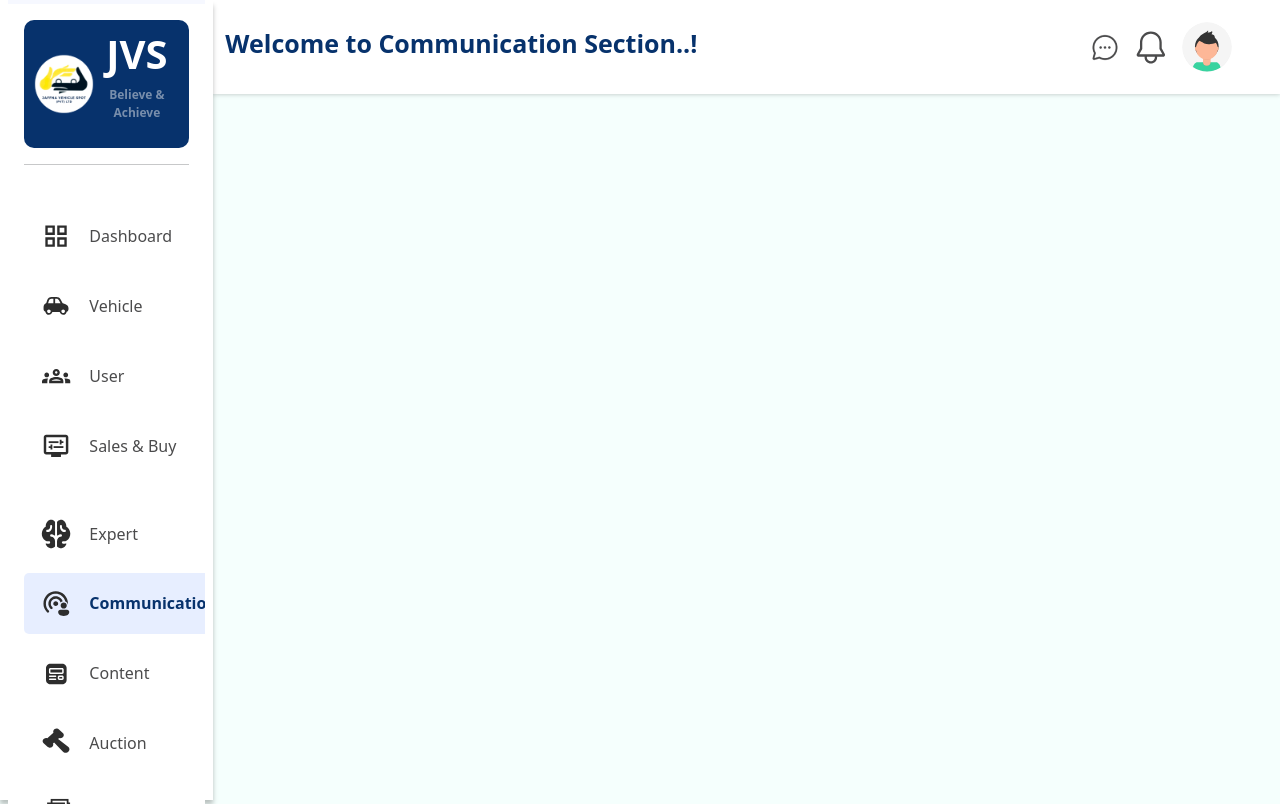
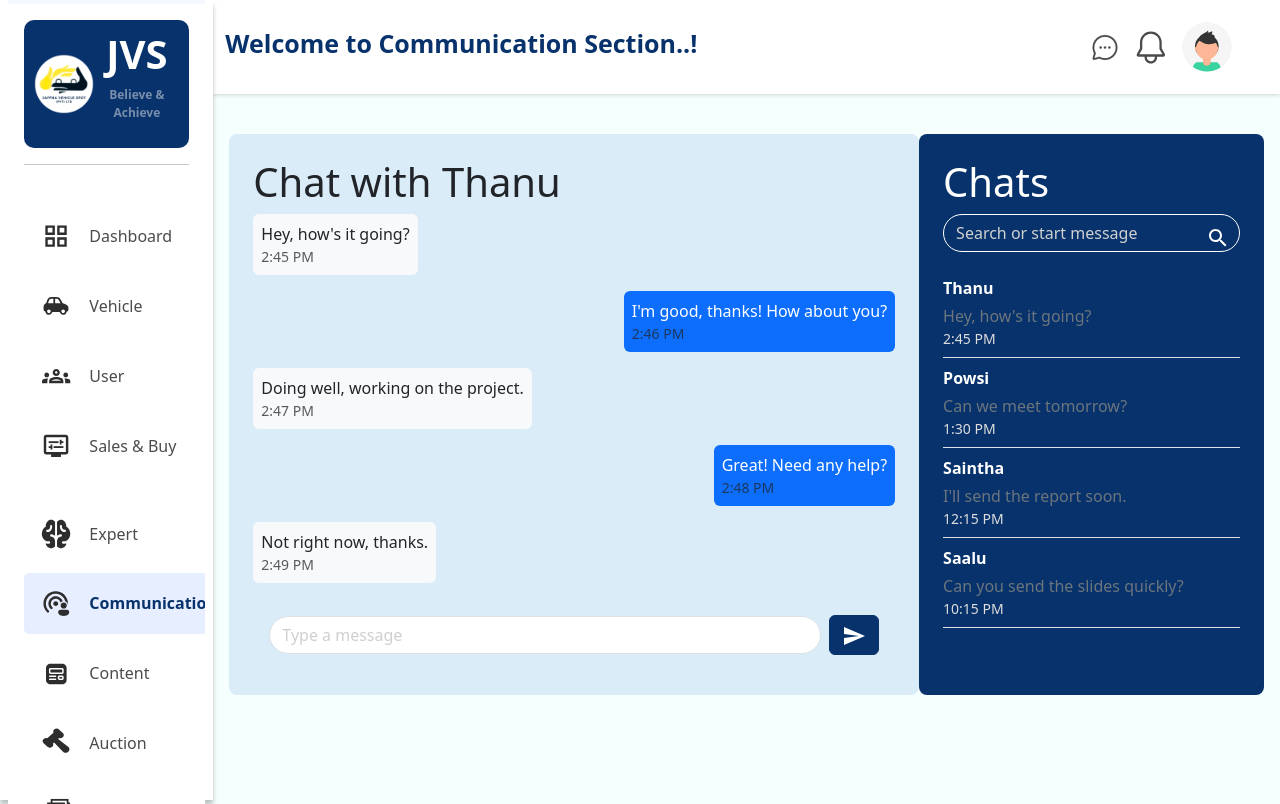
Before and after one commit to Powsihan/JVS-Project-Frontend, a Next.js app: page /admin/communication in a window 1280 px wide. Built offline with nearby package versions, Linux system fonts and the light colour scheme.

Commit message:
admin communication frontend

```diff
--- /dev/null
+++ b/src/pages/admin/communication/MessageInput.js
@@ -0,0 +1,32 @@
+import SendIcon from "@mui/icons-material/Send";
+import { useState } from "react";
+
+const MessageInput = ({ onSend }) => {
+  const [message, setMessage] = useState("");
+
+  const handleSend = () => {
+    if (message.trim()) {
+      onSend(message);
+      setMessage("");
+    }
+  };
+
+  return (
+    <div className="message-input-container p-3 d-flex align-items-center" style={{ backgroundColor: "#DBECF9"}}>
+      <input
+        type="text"
+        className="form-control rounded-pill"
+        placeholder="Type a message"
+        value={message}
+        onChange={(e) => setMessage(e.target.value)}
+        onKeyPress={(e) => e.key === 'Enter' && handleSend()}
+        style={{ flex: 1 }}
+      />
+      <button className="btn btn-primary rounded-pill ms-2" onClick={handleSend}>
+        <SendIcon />
+      </button>
+    </div>
+  );
+};
+
+export default MessageInput;
--- /dev/null
+++ b/src/pages/admin/communication/communication.css
@@ -0,0 +1,41 @@
+.box-2 {
+    background-color: #07326C;
+    border-radius: 8px;
+    max-height: 80vh;
+    overflow-y: auto;
+    color: white;
+}
+
+.box-2 h1 {
+    color: white;
+}
+
+.box-2 .text-secondary {
+    color: #d1d1d1;
+}
+    .box-2 .form-control {
+        background-color: #07326C;
+        color: white;
+        border: 1px solid white;
+    }
+
+    .box-2 .form-control::placeholder {
+        color: #d1d1d1;
+    }
+
+    .box-2 .text-muted {
+        color: #dddddd !important;
+    }
+
+    .search-icon {
+        right: 10px;
+        top: 10px;
+        position: absolute;
+    }
+
+    .box-1 {
+        background-color: #DBECF9;
+        border-radius: 8px;
+        max-height: 80vh;
+        overflow-y: auto;
+    }
--- a/src/pages/admin/communication/index.js
+++ b/src/pages/admin/communication/index.js
@@ -1,9 +1,50 @@
-import Adminlayout from '@/src/layouts/Adminlayout'
+import Adminlayout from '@/src/layouts/Adminlayout';
 import Cookies from 'js-cookie';
-import React, { useEffect, useState } from 'react'
+import React, { useEffect, useState } from 'react';
+import SearchIcon from "@mui/icons-material/Search";
+import "./communication.css";
+import MessageInput from './MessageInput';
 
-const index = () => {
+
+
+// Mock chat data
+const mockChats = [
+  {
+    name: "Thanu",
+    message: "Hey, how's it going?",
+    timestamp: "2:45 PM",
+  },
+  {
+    name: "Powsi",
+    message: "Can we meet tomorrow?",
+    timestamp: "1:30 PM",
+  },
+  {
+    name: "Saintha",
+    message: "I'll send the report soon.",
+    timestamp: "12:15 PM",
+  },
+  {
+    name: "Saalu",
+    message: "Can you send the slides quickly?",
+    timestamp: "10:15 PM",
+  },
+];
+
+// Mock message history for a selected person
+const mockMessageHistory = [
+  { sender: "Thanu", message: "Hey, how's it going?", timestamp: "2:45 PM" },
+  { sender: "Me", message: "I'm good, thanks! How about you?", timestamp: "2:46 PM" },
+  { sender: "Thanu", message: "Doing well, working on the project.", timestamp: "2:47 PM" },
+  { sender: "Me", message: "Great! Need any help?", timestamp: "2:48 PM" },
+  { sender: "Thanu", message: "Not right now, thanks.", timestamp: "2:49 PM" },
+];
+
+const Index = () => {
   const [userData, setUserData] = useState(null);
+  const [chats, setChats] = useState(mockChats); // Use mock data as initial state
+  const [selectedChat, setSelectedChat] = useState(mockMessageHistory); // Selected chat history
+
 
   useEffect(() => {
     // Retrieve user data from cookie
@@ -12,17 +53,64 @@ const index = () => {
       setUserData(JSON.parse(storedUserData));
     }
   }, []);
+
+  const handleSendMessage = (message) => {
+    const newMessage = {
+      sender: "Me",
+      message,
+      timestamp: new Date().toLocaleTimeString([], { hour: '2-digit', minute: '2-digit' }),
+    };
+    setSelectedChat((prevChat) => [...prevChat, newMessage]);
+  };
+
   return (
-  <Adminlayout>
-   {userData && (
-        <div>
-          <h2>User Data</h2>
-          <p>Name: {userData.name}</p>
-          <p>Email: {userData.email}</p>
+    <Adminlayout>
+      <div className="container-fluid Communication-section">
+        <div className="row">
+          <div className='box-1 col-lg-8 p-4'>
+            <h1>Chat with Thanu</h1>
+            <div className="d-flex flex-column">
+              {selectedChat.map((message, index) => (
+                <div className={`d-flex flex-column mb-3 ${message.sender === "Me" ? "align-self-end text-right" : "align-self-start text-left"}`} key={index}>
+                  <div className={`p-2 ${message.sender === "Me" ? "bg-primary text-white" : "bg-light text-dark"} rounded`}>
+                    <div>{message.message}</div>
+                    <div className="text-muted small">{message.timestamp}</div>
+                  </div>
+                </div>
+              ))}
+            </div>
+            <MessageInput onSend={handleSendMessage} />
+
+          </div>
+          <div className='box-2 col-lg-4 p-4'>
+            <h1>Chats</h1>
+            <div className="mb-3 position-relative">
+              <form>
+                <input
+                  className="form-control rounded-pill"
+                  type="text"
+                  placeholder="Search or start message"
+                />
+                <div className="search-icon">
+                  <SearchIcon />
+                </div>
+              </form>
+            </div>
+            <div className="d-flex flex-column">
+              {chats.map((chat, index) => (
+                <div className="border-bottom py-2" key={index}>
+                  <div className="fw-bold">{chat.name}</div>
+                  <div className="mt-1 text-secondary">{chat.message}</div>
+                  <div className="text-muted small">{chat.timestamp}</div>
+                </div>
+              ))}
+            </div>
+          </div>
         </div>
-      )}
-  </Adminlayout>
-  )
-}
+      </div>
 
-export default index
+    </Adminlayout>
+  );
+};
+
+export default Index;
```
